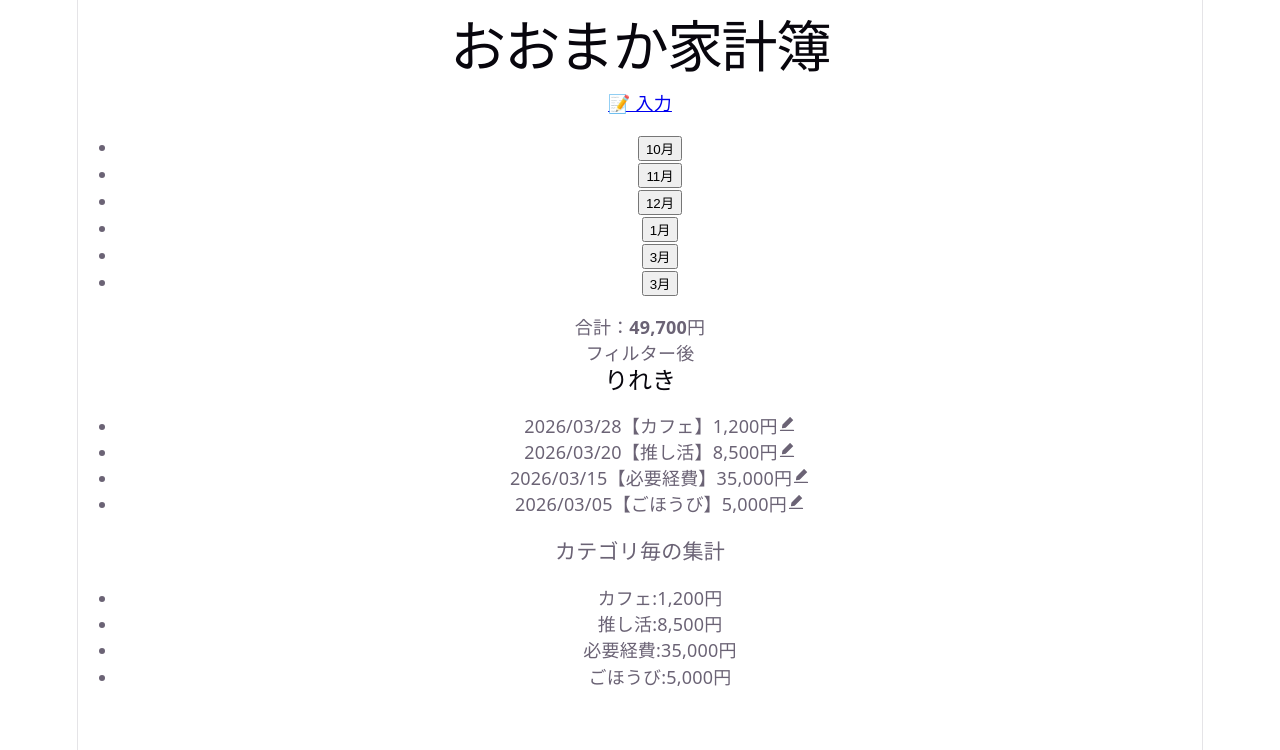
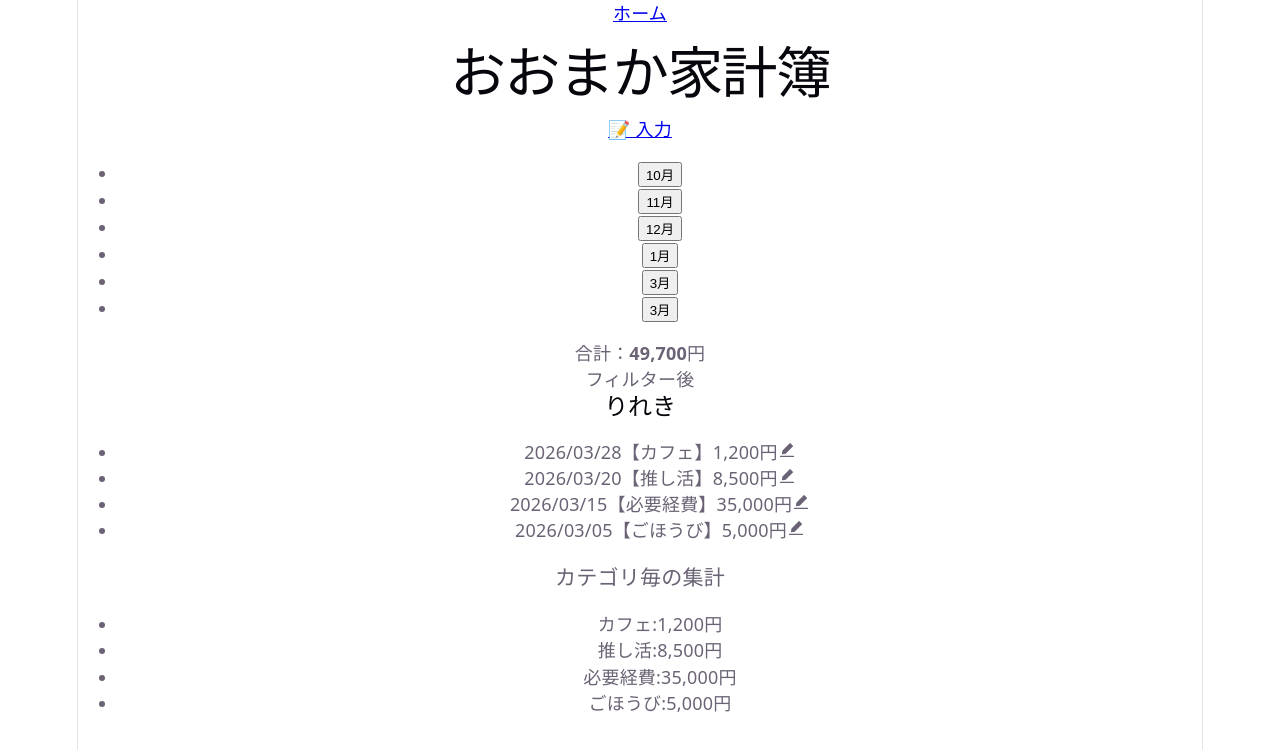
Before and after one commit to hayami-dev/omakakakeibo-front, a React (Vite) app: page / in a window 1280 px wide. Shown: the top 750 px of the page. Built offline with nearby package versions, Linux system fonts and the light colour scheme.

Commit message:
Headerコンポーネントの設置

```diff
--- a/src/App.jsx
+++ b/src/App.jsx
@@ -1,15 +1,26 @@
 import "./App.css";
+import { Route, Routes } from "react-router";
 import Home from "./pages/Home";
 import InputForm from "./pages/InputForm";
-import { Route, Routes } from "react-router";
+// import User from "./pages/User";
+// import Categories from "./pages/user/Categories";
+import Header from "./components/Header";
 
 function App() {
   return (
-    <Routes>
-      <Route path="/" element={<Home />}>
-        <Route path="input" element={<InputForm />} />
-      </Route>
-    </Routes>
+    <>
+      <Header />
+      <Routes>
+        {/* ホーム */}
+        <Route path="/" element={<Home />}>
+          {/* ダイアログ */}
+          <Route path="input" element={<InputForm />} />
+        </Route>
+        {/* ユーザーページ */}
+        {/* <Route path="user" element={<User />} />
+        <Route path="user/categories" element={<Categories />} /> */}
+      </Routes>
+    </>
   );
 }
 
--- /dev/null
+++ b/src/components/Header.jsx
@@ -0,0 +1,12 @@
+// 共通ヘッダー
+import { NavLink } from "react-router";
+
+export default function Header() {
+  // 処理
+  return (
+    <header>
+      <NavLink to="/">ホーム</NavLink>
+      {/* <NavLink to="/user">マイページ</NavLink> */}
+    </header>
+  );
+}
```
